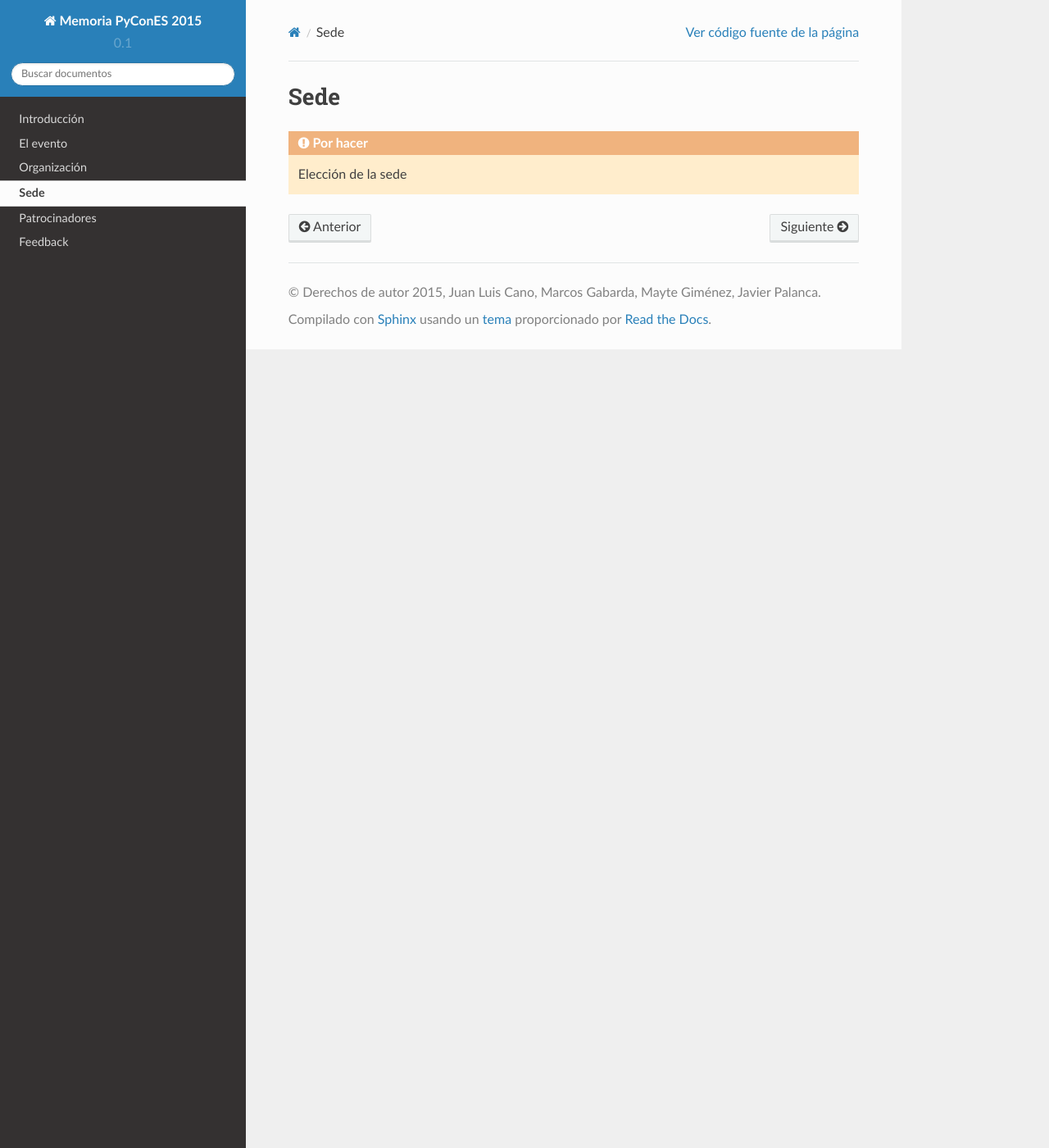
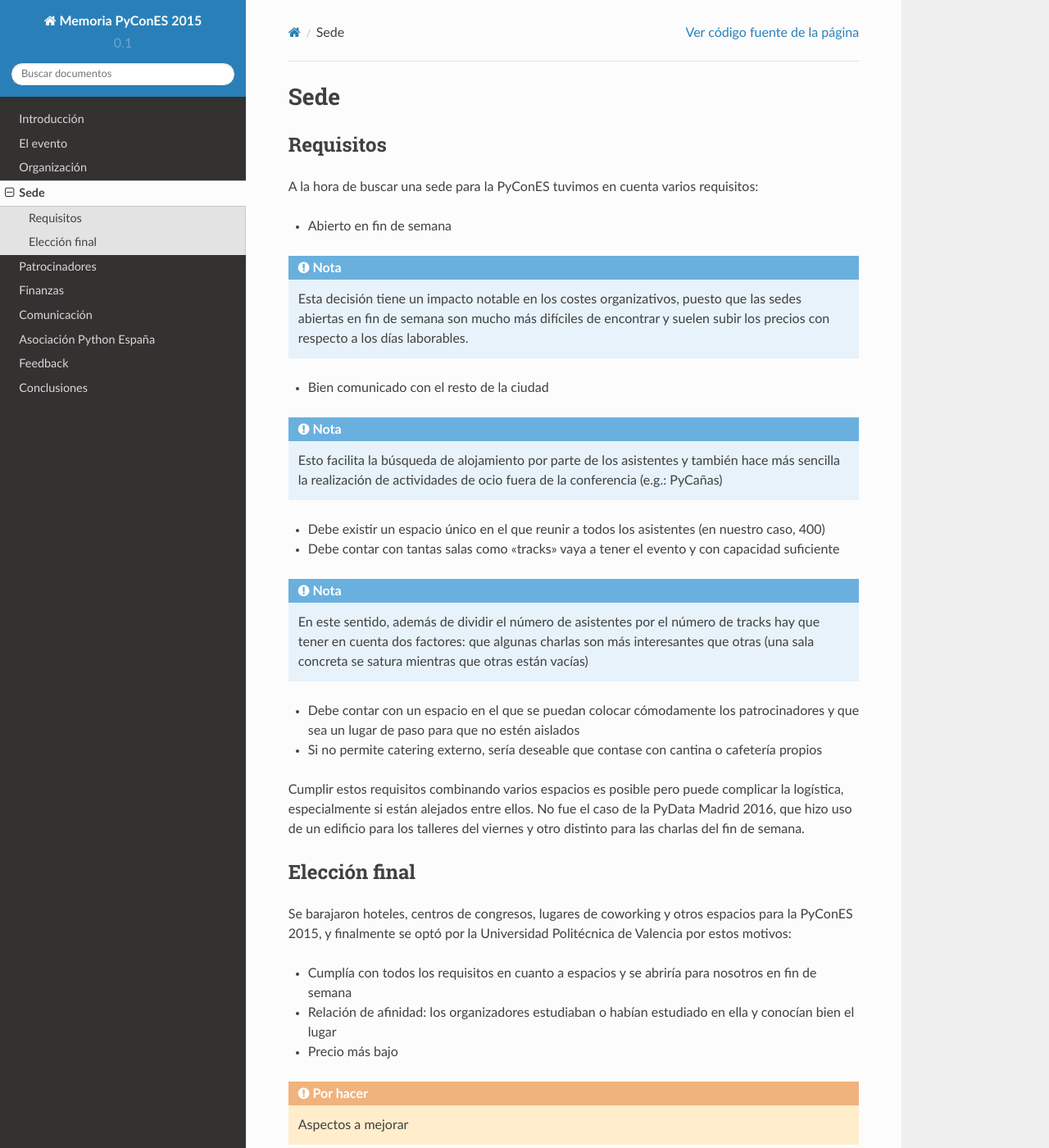
Before and after one commit to python-spain/postmortem-pycones2015, a Sphinx documentation site: the page built from source/sede.rst, in a window 1280 px wide and 1400 px high. Shown: the whole window at 82% size. Built offline with Sphinx 7.4.7 and the Read the Docs theme 2.0.0, drawn with Linux system fonts in a browser that asks for light colours; pages that are not in the unit, such as notebooks, are missing from menus.

Commit message:
Subir todo aunque esté sin terminar

```diff
--- a/source/sede.rst
+++ b/source/sede.rst
@@ -1,4 +1,51 @@
 Sede
 ====
 
-.. todo:: Elección de la sede
+Requisitos
+----------
+
+A la hora de buscar una sede para la PyConES tuvimos en cuenta varios requisitos:
+
+* Abierto en fin de semana
+
+.. note::
+
+  Esta decisión tiene un impacto notable en los costes organizativos, puesto que las sedes
+  abiertas en fin de semana son mucho más difíciles de encontrar y suelen subir los precios
+  con respecto a los días laborables.
+
+* Bien comunicado con el resto de la ciudad
+
+.. note::
+
+  Esto facilita la búsqueda de alojamiento por parte de los asistentes y también hace más sencilla
+  la realización de actividades de ocio fuera de la conferencia (e.g.: PyCañas)
+
+* Debe existir un espacio único en el que reunir a todos los asistentes (en nuestro caso, 400)
+* Debe contar con tantas salas como "tracks" vaya a tener el evento y con capacidad suficiente
+
+.. note::
+
+  En este sentido, además de dividir el número de asistentes por el número de tracks hay que tener
+  en cuenta dos factores: que algunas charlas son más interesantes que otras (una sala concreta se
+  satura mientras que otras están vacías)
+
+* Debe contar con un espacio en el que se puedan colocar cómodamente los patrocinadores y que
+  sea un lugar de paso para que no estén aislados
+* Si no permite catering externo, sería deseable que contase con cantina o cafetería propios
+
+Cumplir estos requisitos combinando varios espacios es posible pero puede complicar la logística,
+especialmente si están alejados entre ellos. No fue el caso de la PyData Madrid 2016, que hizo
+uso de un edificio para los talleres del viernes y otro distinto para las charlas del fin de semana.
+
+Elección final
+--------------
+
+Se barajaron hoteles, centros de congresos, lugares de coworking y otros espacios para la PyConES 2015,
+y finalmente se optó por la Universidad Politécnica de Valencia por estos motivos:
+
+* Cumplía con todos los requisitos en cuanto a espacios y se abriría para nosotros en fin de semana
+* Relación de afinidad: los organizadores estudiaban o habían estudiado en ella y conocían bien el lugar
+* Precio más bajo
+
+.. todo:: Aspectos a mejorar
```
Also changed, not shown: source/DRAFT.rst (added, +21 -0 lines), source/asociacion.rst (added, +10 -0 lines), source/charlas.rst (added, +19 -0 lines), source/comunicacion.rst (added, +24 -0 lines), source/conclusiones.rst (added, +14 -0 lines), source/diversidad.rst (added, +14 -0 lines), source/evento.rst (+10 -0 lines), source/finanzas.rst (added, +9 -0 lines), source/index.rst (+7 -0 lines), source/transporte.rst (added, +8 -0 lines), source/presupuesto.rst (added).
